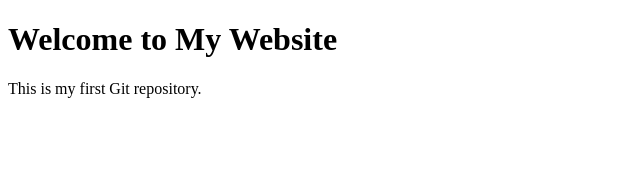
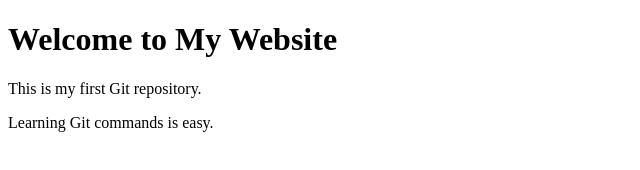
Before and after one commit to Shoaib6917/Git-Practical, a plain HTML site: page index.html in a window 1280 px wide. Shown: the whole page, without its empty margins (0-640 px from the left). Drawn offline with Linux system fonts and the light colour scheme.

Commit message:
Add learning paragraph

```diff
--- a/index.html
+++ b/index.html
@@ -6,5 +6,6 @@
 <body>
     <h1>Welcome to My Website</h1>
     <p>This is my first Git repository.</p>
+    <p>Learning Git commands is easy.</p>
 </body>
 </html>
```
